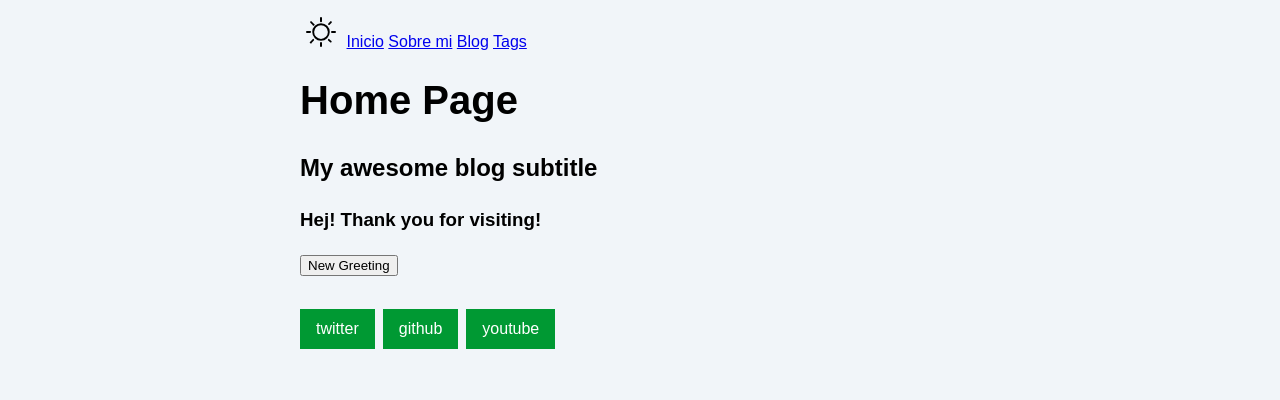
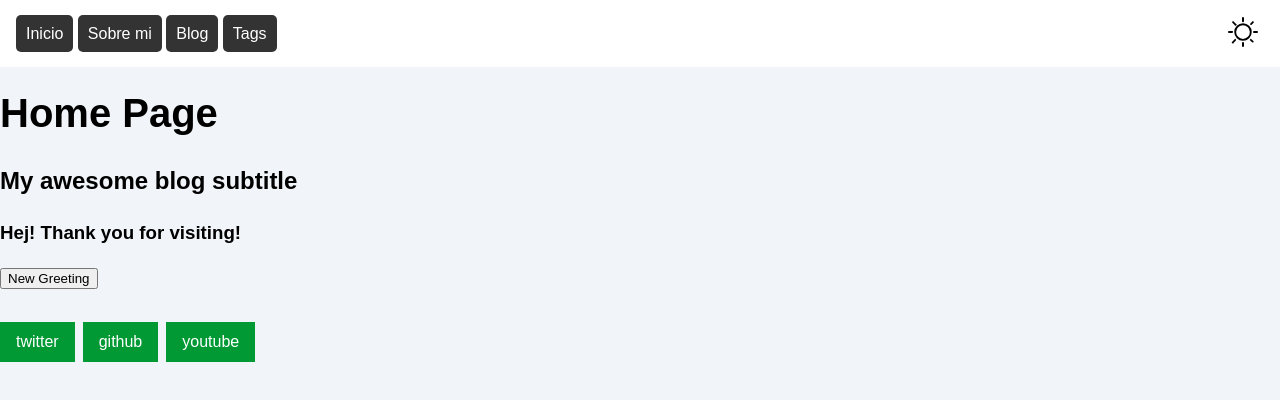
Before and after one commit to CrisJEs/caps-blog, an Astro site: page / in a window 1280 px wide. Built offline with nearby package versions, Linux system fonts and the light colour scheme; Astro itself is replaced by a stand-in of ours.

Commit message:
feat(header): refactor header and navigation styles

```diff
--- a/src/components/Header.astro
+++ b/src/components/Header.astro
@@ -4,10 +4,28 @@ import Navigation from "./Navigation.astro";
 import ThemeIcon from "./ThemeIcon.astro";
 ---
 
+<style>
+  header {
+    background-color: white;
+    width: 100%;
+    padding: 1rem;
+  }
+  .container {
+    display: flex;
+    justify-content: space-between;
+    align-items: center;
+  }
+  html.dark header {
+    background-color: black;
+  }
+</style>
+
 <header>
   <nav>
     <Hamburger />
-    <ThemeIcon />
-    <Navigation />
+    <div class="container">
+      <Navigation />
+      <ThemeIcon />
+    </div>
   </nav>
 </header>
--- a/src/components/Navigation.astro
+++ b/src/components/Navigation.astro
@@ -2,8 +2,23 @@
 
 ---
 
-<a href="/">Inicio</a>
-<a href="/about/">Sobre mi</a>
-<a href="/blog/">Blog</a>
-<a href="/tags/">Tags</a>
+<style>
+  a {
+    text-decoration: none;
+    color: white;
+    padding: 10px;
+    background-color: #333;
+    border-radius: 5px;
+  }
+  html.dark a {
+    color: black;
+    background-color: #ddd;
+  }
+</style>
+
+<div>
+  <a href="/">Inicio</a>
+  <a href="/about/">Sobre mi</a>
+  <a href="/blog/">Blog</a>
+  <a href="/tags/">Tags</a>
 </div>
--- a/src/styles/global.css
+++ b/src/styles/global.css
@@ -6,8 +6,6 @@ html {
 body {
   margin: 0 auto;
   width: 100%;
-  max-width: 80ch;
-  padding: 1rem;
   line-height: 1.5;
 }
 
```
